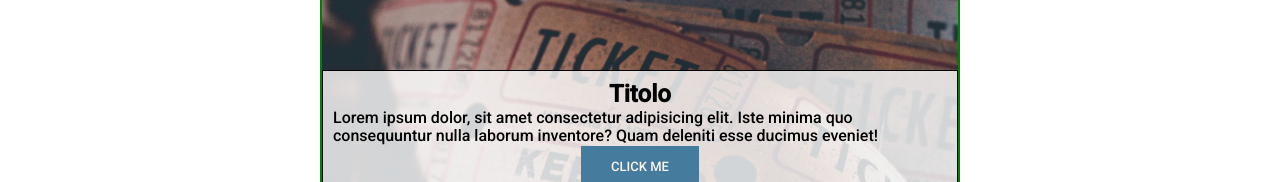
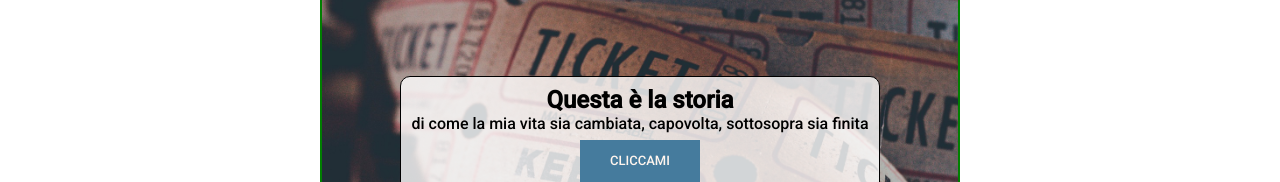
Before and after one commit to AndreaPrati98/Polimi--Hypermedia---project, a Nuxt app: page /festival-practical-info in a window 1280 px wide. Shown: the part 770-952 px from the top of the page. Built offline with nearby package versions, Linux system fonts and the light colour scheme.

Commit message:
updated card

```diff
--- a/components/img-component/card-hover-b-w.vue
+++ b/components/img-component/card-hover-b-w.vue
@@ -2,10 +2,10 @@
     <div class="img">
         <div class="txt-wrapper">
             <div class="txt">
-                <h2>Titolo</h2>
+                <h2>{{this.titleTxt}}</h2>
                 <!-- <p>Piccola descrizione</p> -->
-                <p>Lorem ipsum dolor, sit amet consectetur adipisicing elit. Iste minima quo consequuntur nulla laborum inventore? Quam deleniti esse ducimus eveniet!</p>
-                <button-std class="btn" :btnDst="'/festival-practical-info'"/>
+                <p>{{this.descTxt}}</p>
+                <button-std class="btn" :btnDst="'/festival-practical-info'" :btnText="this.btnTxt"/>
             </div>
         </div>
     </div>
@@ -14,8 +14,25 @@
 <script>
 import buttonStd from '../utilities-components/button-std.vue'
 export default {
-  components: { buttonStd },
     name: "card-hover-b-w",
+    components: { buttonStd },
+    props: {
+        titleTxt: {
+            type: String,
+            required: true,
+        },
+        descTxt: {
+            type: String,
+            required: true,
+        },
+        btnTxt: {
+            type: String,
+        },
+        btnDst: {
+            type: String,
+            required: true,
+        }
+    }
 }
 </script>
 
@@ -60,9 +77,14 @@ export default {
 
         padding: 10px;
         border: 1.5px solid black;
+        border-radius: 10px;
 
         /* backdrop-filter: opacity(1); */
         background-color: rgba(255, 255, 255, 0.8);
     }
 
+    .txt p {
+        margin-bottom: 7px;
+    }
+
 </style>
--- a/pages/festival-practical-info.vue
+++ b/pages/festival-practical-info.vue
@@ -4,11 +4,18 @@
         <div class="inner-container">
             <span class="separator"></span>
             <div class="card-container">
-                <CardHoverBW class="cardHoverBW"/>
+                <CardHoverBW class="cardHoverBW"
+                    :titleTxt="'Questa è la storia'"
+                    :descTxt="'di come la mia vita sia cambiata, capovolta, sottosopra sia finita'"
+                    :btnTxt="'Cliccami'"/>
             </div>
             <span class="separator"></span>
             <div class="btn-container">
-                <button-std-animated :btnDst="'/festival-practical-info'" :btnBkgdColor="'yellow'" :btnTextColor="'red'" :btnBkgdHoverColor="'green'"/>
+                <button-std-animated
+                    :btnDst="'/festival-practical-info'"
+                    :btnBkgdColor="'yellow'"
+                    :btnTextColor="'red'"
+                    :btnBkgdHoverColor="'green'"/>
             </div>
         </div>
     </div>
```
